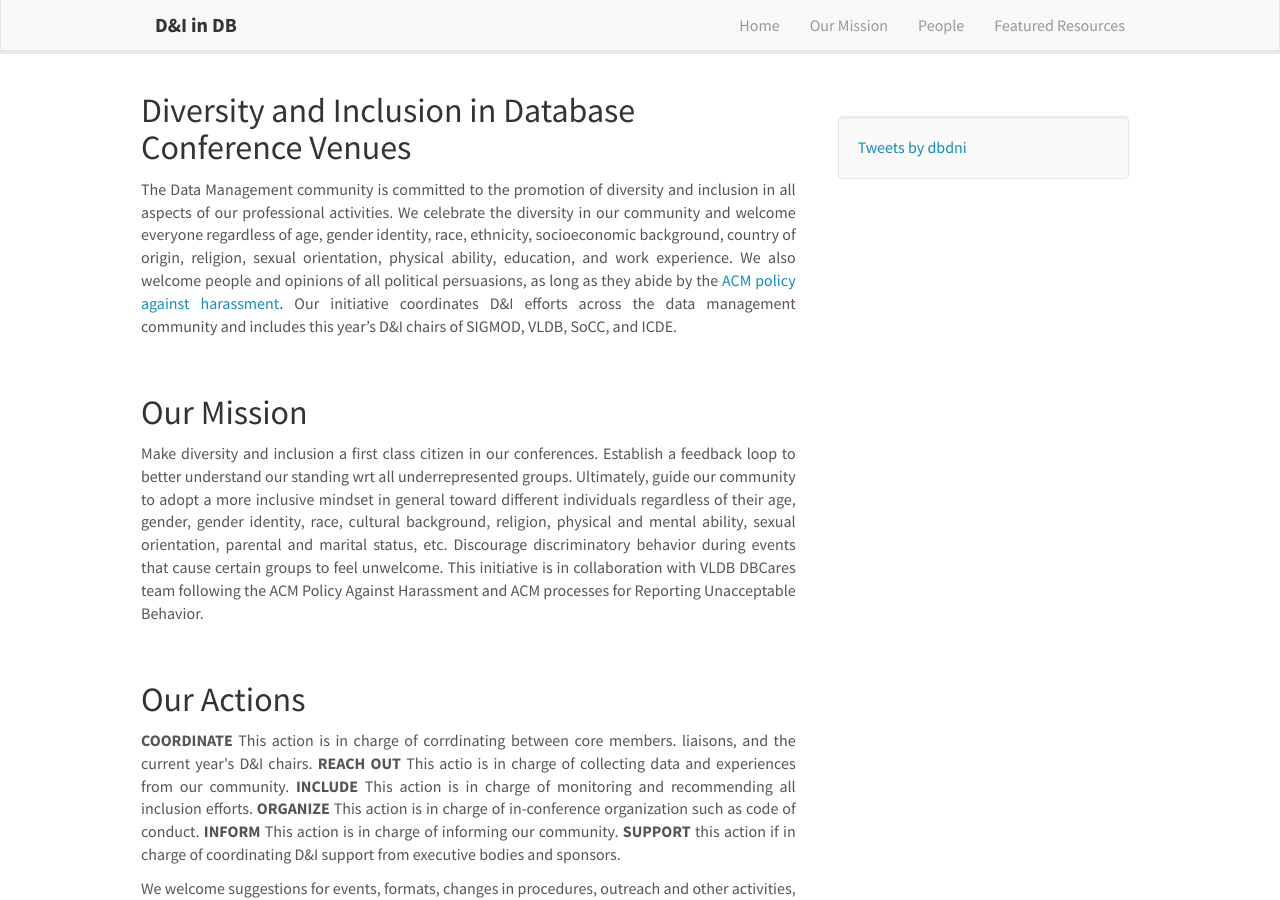
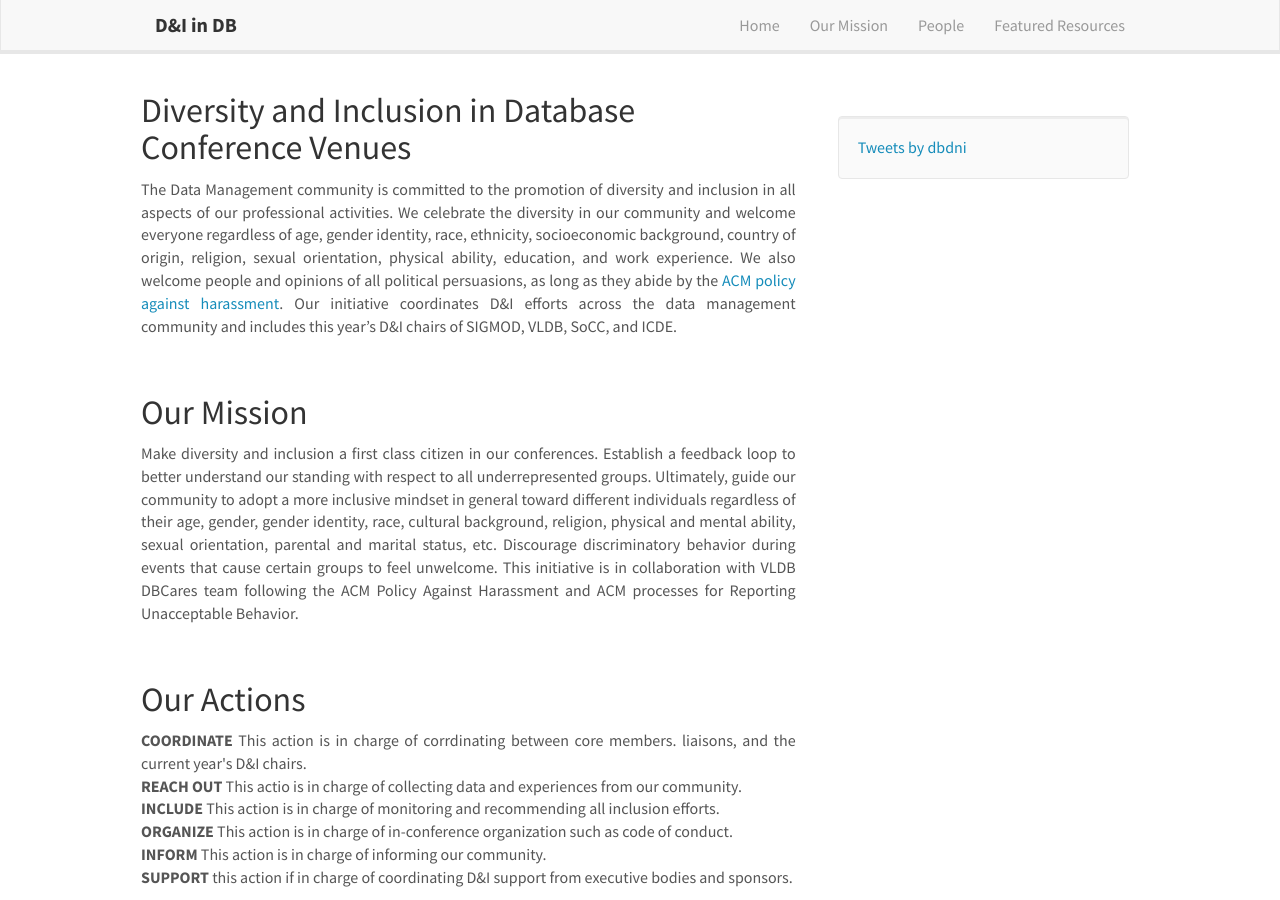
Before and after one commit to zmeihui/dbdni.github.io, a Jekyll site: the page built from index.md, in a window 1280 px wide and 900 px high. Built offline with Jekyll 4.4.1, drawn with Linux system fonts in a browser that asks for light colours; nearby versions of some CDN libraries; comment, search, counter and statistics services are not loaded.

```diff
--- a/_includes/home.html
+++ b/_includes/home.html
@@ -15,7 +15,7 @@
 <h2>Our Mission</h2>
 <p align="justify">
   Make diversity and inclusion a first class citizen in our conferences.
-  Establish a feedback loop to better understand our standing wrt all underrepresented groups.
+  Establish a feedback loop to better understand our standing with respect to all underrepresented groups.
   Ultimately, guide our community to adopt a more inclusive mindset in general toward different individuals regardless of their age, gender, gender identity,
   race, cultural background, religion, physical and mental ability, sexual orientation, parental and marital status, etc. Discourage discriminatory behavior
   during events that cause certain groups to feel unwelcome. This initiative is in collaboration with VLDB DBCares team following the ACM Policy Against
@@ -25,11 +25,11 @@
 <p id="actions">&nbsp;</p>
 <h2>Our Actions</h2>
 <p align="justify">
-  <b>COORDINATE</b> This action is in charge of corrdinating between core members. liaisons, and the current year's D&I chairs.
-  <b>REACH OUT</b> This actio is in charge of collecting data and experiences from our community.
-  <b>INCLUDE</b> This action is in charge of monitoring and recommending all inclusion efforts.
-  <b>ORGANIZE</b> This action is in charge of in-conference organization such as code of conduct.
-  <b>INFORM</b> This action is in charge of informing our community.
+  <b>COORDINATE</b> This action is in charge of corrdinating between core members. liaisons, and the current year's D&I chairs.<br/>
+  <b>REACH OUT</b> This actio is in charge of collecting data and experiences from our community.<br/>
+  <b>INCLUDE</b> This action is in charge of monitoring and recommending all inclusion efforts.<br/>
+  <b>ORGANIZE</b> This action is in charge of in-conference organization such as code of conduct.<br/>
+  <b>INFORM</b> This action is in charge of informing our community.<br/>
   <b>SUPPORT</b> this action if in charge of coordinating D&I support from executive bodies and sponsors.
 </p>
 
```
